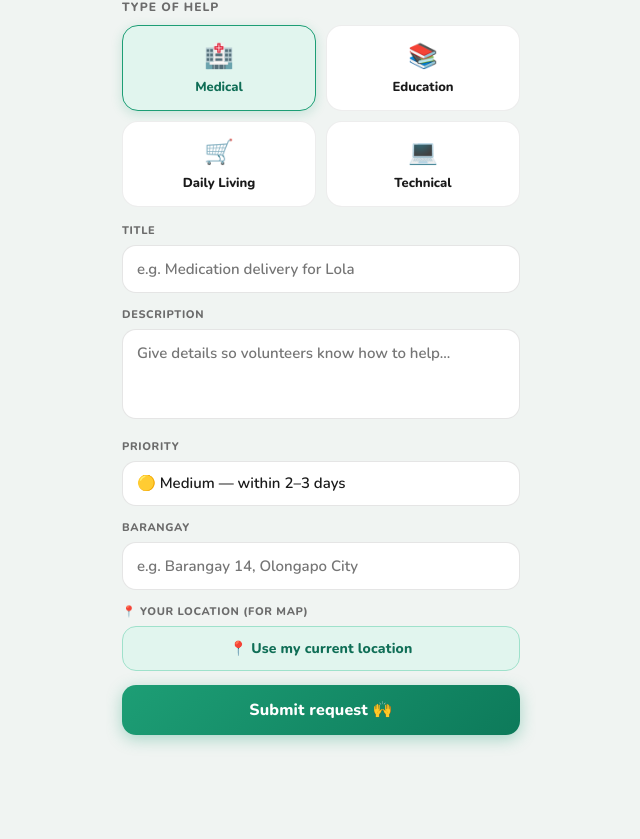
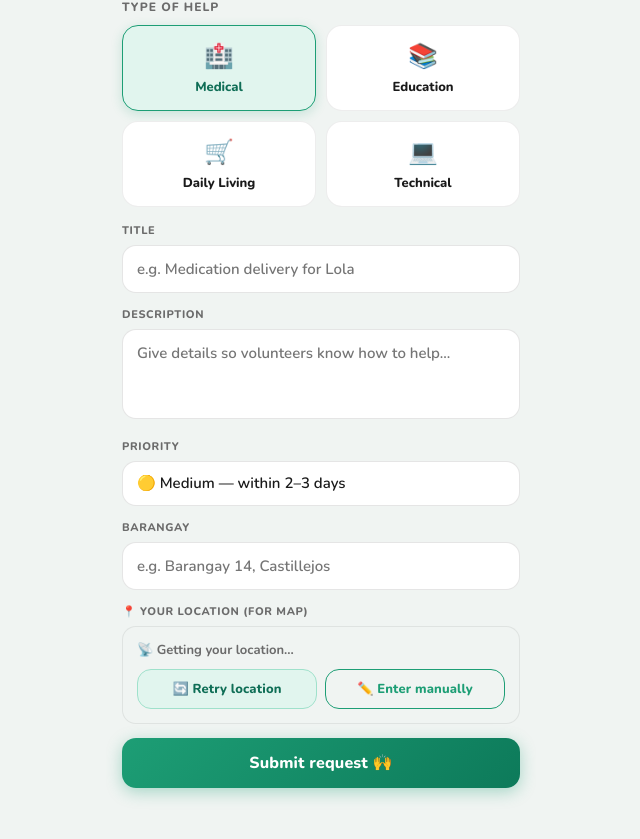
Before and after one commit to rhayalexislara-tech/Tulay-app, a Flask app: template templates/submit.html in a window 1280 px wide. Shown: the part 51-890 px from the top of the page, without its empty margins (319-959 px from the left). Run offline with Flask 3, Linux system fonts and the light colour scheme; the template is opened without the code that fills it, so the values that code supplies are empty.

```diff
--- a/templates/submit.html
+++ b/templates/submit.html
@@ -28,41 +28,129 @@
     </div>
     <div class="fg">
       <label>Barangay</label>
-      <input type="text" name="barangay" value="{{barangay}}" placeholder="e.g. Barangay 14, Olongapo City" required>
+      <input type="text" name="barangay" value="{{barangay}}" placeholder="e.g. Barangay 14, Castillejos" required>
     </div>
+
+    <!-- Location section -->
     <div class="fg">
       <label>📍 Your location (for map)</label>
-      <button type="button" id="loc-btn" class="btn btn-outline" onclick="getLocation()" style="font-size:14px;padding:12px;">
-        📍 Use my current location
-      </button>
-      <div id="loc-status" style="font-size:12px;color:var(--muted);margin-top:6px;"></div>
+      <div id="loc-box" style="background:var(--bg);border-radius:14px;padding:14px;border:1.5px solid var(--border);">
+        <div id="loc-status" style="font-size:13px;font-weight:700;color:var(--muted);margin-bottom:10px;">
+          📡 Detecting your location automatically...
+        </div>
+        <!-- Mini map preview -->
+        <div id="mini-map" style="width:100%;height:160px;border-radius:12px;overflow:hidden;display:none;margin-bottom:10px;"></div>
+        <div style="display:flex;gap:8px;">
+          <button type="button" id="loc-btn" class="btn btn-outline" onclick="getLocation()" style="font-size:13px;padding:10px;flex:1;">
+            🔄 Retry location
+          </button>
+          <button type="button" id="manual-btn" class="btn btn-ghost" onclick="toggleManual()" style="font-size:13px;padding:10px;flex:1;">
+            ✏️ Enter manually
+          </button>
+        </div>
+        <!-- Manual coordinate entry -->
+        <div id="manual-box" style="display:none;margin-top:12px;">
+          <div style="font-size:12px;color:var(--muted);font-weight:700;margin-bottom:8px;">
+            Go to <a href="https://www.google.com/maps" target="_blank" style="color:var(--green);">Google Maps</a>,
+            right-click your location → copy coordinates
+          </div>
+          <div style="display:flex;gap:8px;">
+            <input type="number" id="manual-lat" placeholder="Latitude (e.g. 14.9265)" step="0.0001" style="flex:1;padding:10px;border:1.5px solid var(--border);border-radius:10px;font-size:14px;font-family:'Nunito',sans-serif;">
+            <input type="number" id="manual-lng" placeholder="Longitude (e.g. 120.2068)" step="0.0001" style="flex:1;padding:10px;border:1.5px solid var(--border);border-radius:10px;font-size:14px;font-family:'Nunito',sans-serif;">
+          </div>
+          <button type="button" onclick="saveManual()" class="btn btn-outline" style="margin-top:8px;font-size:13px;padding:10px;">Save coordinates</button>
+        </div>
+      </div>
     </div>
+
     <button type="submit" class="btn btn-primary" style="margin-bottom:8px;">Submit request 🙌</button>
   </form>
 </div>
+
+<link rel="stylesheet" href="https://cdnjs.cloudflare.com/ajax/libs/leaflet/1.9.4/leaflet.min.css"/>
+<script src="https://cdnjs.cloudflare.com/ajax/libs/leaflet/1.9.4/leaflet.min.js"></script>
 <script>
-function selCat(btn,val){document.querySelectorAll('.cat-btn').forEach(b=>b.classList.remove('active'));btn.classList.add('active');document.getElementById('cat-in').value=val;}
+let miniMap = null;
+let miniMarker = null;
+
+function selCat(btn,val){
+  document.querySelectorAll('.cat-btn').forEach(b=>b.classList.remove('active'));
+  btn.classList.add('active');
+  document.getElementById('cat-in').value=val;
+}
+
+function showMiniMap(lat, lng){
+  const mapDiv = document.getElementById('mini-map');
+  mapDiv.style.display = 'block';
+  if(!miniMap){
+    miniMap = L.map('mini-map', {zoomControl:false, attributionControl:false}).setView([lat,lng],15);
+    L.tileLayer('https://{s}.tile.openstreetmap.org/{z}/{x}/{y}.png',{maxZoom:19}).addTo(miniMap);
+  } else {
+    miniMap.setView([lat,lng],15);
+  }
+  if(miniMarker) miniMap.removeLayer(miniMarker);
+  miniMarker = L.marker([lat,lng]).addTo(miniMap).bindPopup('📍 Your location').openPopup();
+  // Fix map rendering after display:block
+  setTimeout(()=>miniMap.invalidateSize(),100);
+}
+
 function getLocation(){
-  const btn=document.getElementById('loc-btn');
-  const status=document.getElementById('loc-status');
-  btn.textContent='Getting location...';
-  btn.disabled=true;
+  const status = document.getElementById('loc-status');
+  const btn = document.getElementById('loc-btn');
+  status.style.color = 'var(--muted)';
+  status.textContent = '📡 Getting your location...';
+  btn.disabled = true;
+
+  if(!navigator.geolocation){
+    status.textContent = '❌ Location not supported. Use manual entry below.';
+    status.style.color = 'var(--red)';
+    btn.disabled = false;
+    return;
+  }
+
   navigator.geolocation.getCurrentPosition(
-    pos=>{
-      document.getElementById('lat-in').value=pos.coords.latitude;
-      document.getElementById('lng-in').value=pos.coords.longitude;
-      btn.textContent='✅ Location saved!';
-      btn.style.background='var(--gl)';
-      btn.style.color='var(--gd)';
-      status.textContent=`Lat: ${pos.coords.latitude.toFixed(5)}, Lng: ${pos.coords.longitude.toFixed(5)}`;
+    pos => {
+      const lat = pos.coords.latitude;
+      const lng = pos.coords.longitude;
+      document.getElementById('lat-in').value = lat;
+      document.getElementById('lng-in').value = lng;
+      status.textContent = `✅ Location detected! (${lat.toFixed(5)}, ${lng.toFixed(5)})`;
+      status.style.color = 'var(--green)';
+      btn.disabled = false;
+      btn.textContent = '🔄 Update location';
+      showMiniMap(lat, lng);
     },
-    ()=>{
-      btn.textContent='📍 Use my current location';
-      btn.disabled=false;
-      status.textContent='Could not get location. Allow location access and try again.';
-      status.style.color='var(--red)';
-    }
+    err => {
+      status.textContent = '❌ Could not detect location. Please allow location access or use manual entry.';
+      status.style.color = 'var(--red)';
+      btn.disabled = false;
+      document.getElementById('manual-box').style.display = 'block';
+    },
+    {enableHighAccuracy: true, timeout: 10000, maximumAge: 0}
   );
 }
+
+function toggleManual(){
+  const box = document.getElementById('manual-box');
+  box.style.display = box.style.display === 'none' ? 'block' : 'none';
+}
+
+function saveManual(){
+  const lat = parseFloat(document.getElementById('manual-lat').value);
+  const lng = parseFloat(document.getElementById('manual-lng').value);
+  if(isNaN(lat) || isNaN(lng)){
+    alert('Please enter valid coordinates.');
+    return;
+  }
+  document.getElementById('lat-in').value = lat;
+  document.getElementById('lng-in').value = lng;
+  const status = document.getElementById('loc-status');
+  status.textContent = `✅ Manual location set! (${lat.toFixed(5)}, ${lng.toFixed(5)})`;
+  status.style.color = 'var(--green)';
+  showMiniMap(lat, lng);
+}
+
+// Auto-detect location on page load
+window.addEventListener('load', () => getLocation());
 </script>
 {% endblock %}
```
